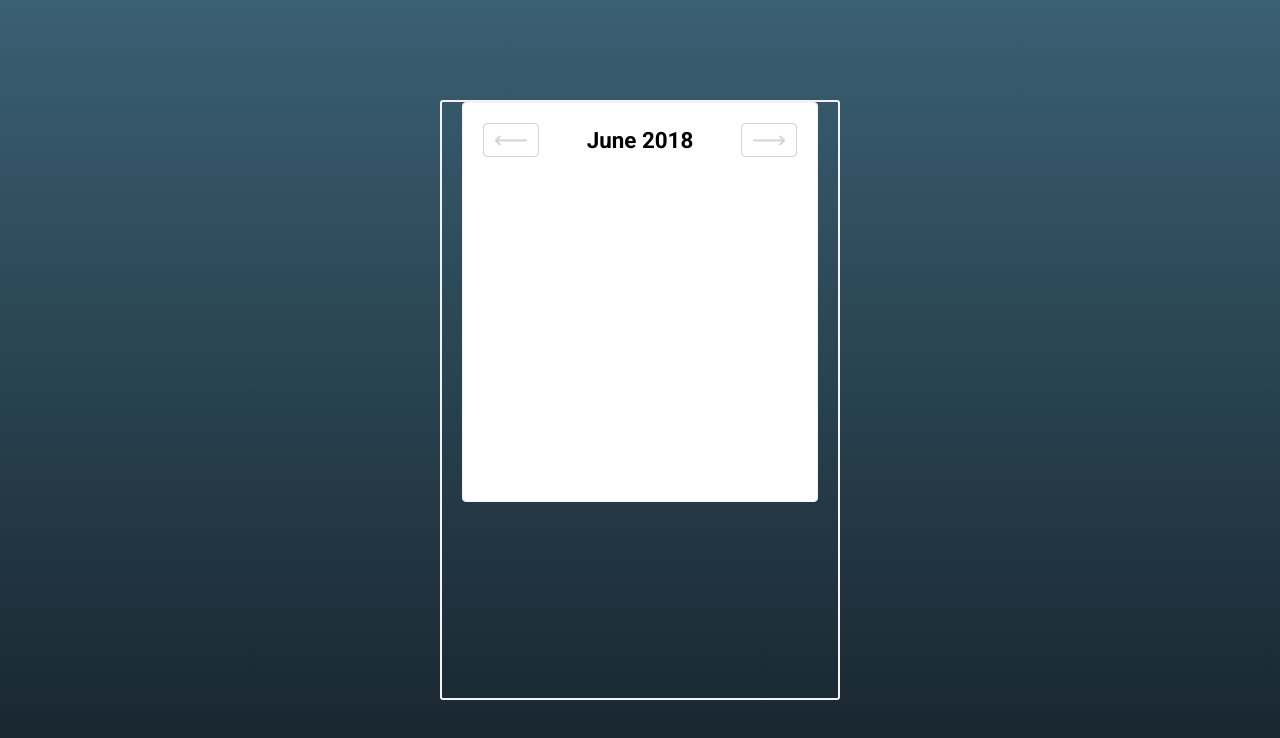
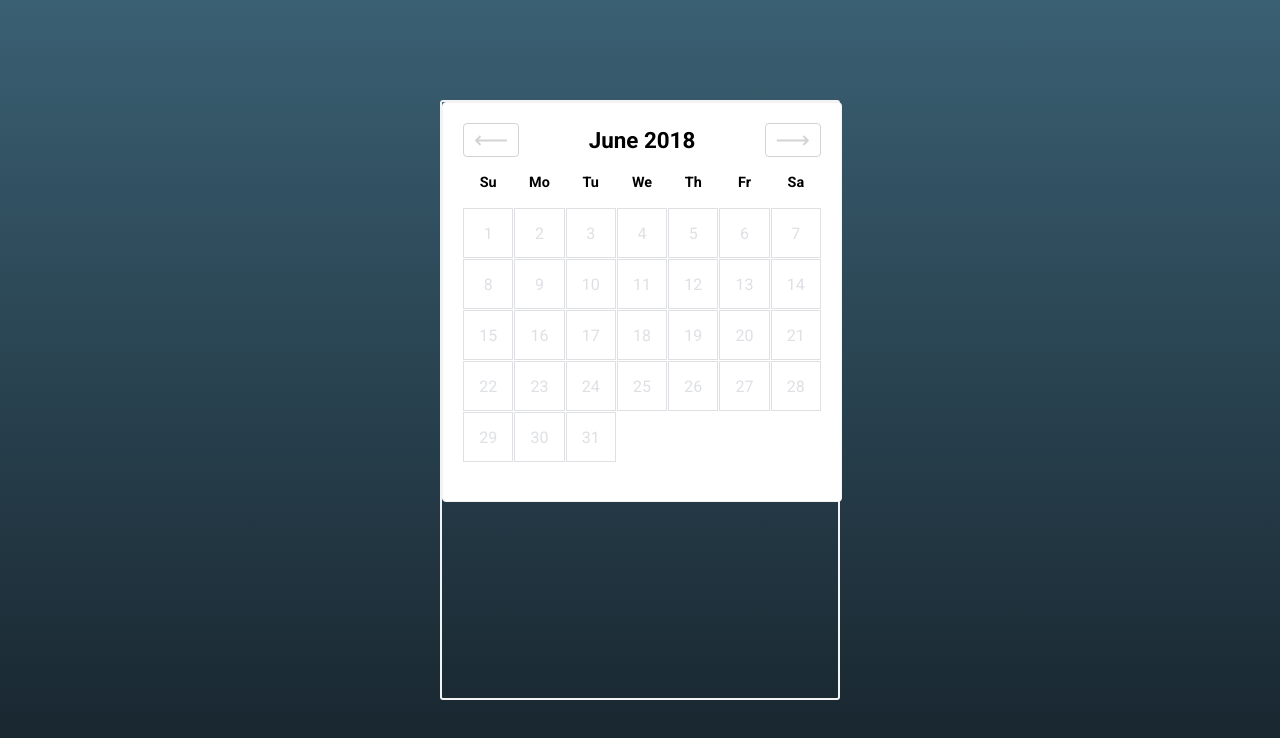
Before and after one commit to Swor71/Calendar, a React (Create React App) app: page / in a window 1280 px wide. Shown: the top 738 px of the page. Built offline with nearby package versions, Linux system fonts and the light colour scheme.

Commit message:
Add placeholder view of CalendarBody

```diff
--- a/src/components/Calendar/Calendar.css
+++ b/src/components/Calendar/Calendar.css
@@ -1,8 +1,9 @@
 .calendar-wrapper {
   margin: 0 auto;
   height: 400px;
-  width: 90%;
+  width: 400px;
   border: 1px solid #f3f3f3;
   border-radius: 4px;
   background: #fff;
+  padding: 20px;
 }
--- /dev/null
+++ b/src/components/Calendar/CalendarBody/CalendarBody.css
@@ -0,0 +1,25 @@
+.calendar-body-wrapper {
+  display: grid;
+  grid-template-columns: repeat(7, minmax(50px, 1fr));
+  grid-template-rows: repeat(auto-fill, 1fr);
+  grid-gap: 1px;
+}
+
+[class*='day'] {
+  display: flex;
+  justify-content: center;
+  align-items: center;
+  min-height: 50px;
+  min-width: 50px;
+}
+
+.weekday {
+  color: #000;
+  font-size: .9em;
+  font-weight: bold;
+}
+
+.day {
+  border: 1px solid #dee0e4;
+  color: #dee0e4;
+}
--- a/src/components/Calendar/CalendarBody/CalendarBody.jsx
+++ b/src/components/Calendar/CalendarBody/CalendarBody.jsx
@@ -1,10 +1,19 @@
 import React, { PureComponent } from 'react';
 
+import './CalendarBody.css';
+
 class CalendarBody extends PureComponent {
+
   render() {
+    let daysArr = ['Su', 'Mo', 'Tu', 'We', 'Th', 'Fr', 'Sa'];
+    let arr = [];
+    for (let i = 1; i <= 31; i++) {
+      arr.push(i);
+    }
     return (
-      <div>
-
+      <div className='calendar-body-wrapper'>
+        {daysArr.map((day, index) => <div className='weekday' key={index} >{day}</div>)}
+        {arr.map((day, index) => <div className='day' key={index} >{day}</div>)}
       </div>
     );
   }
--- a/src/components/Calendar/CalendarNav/CalendarNav.css
+++ b/src/components/Calendar/CalendarNav/CalendarNav.css
@@ -2,7 +2,6 @@
   display: flex;
   justify-content: space-between;
   align-items: center;
-  padding: 20px;
 }
 
 [class*='btn-'] {
```
